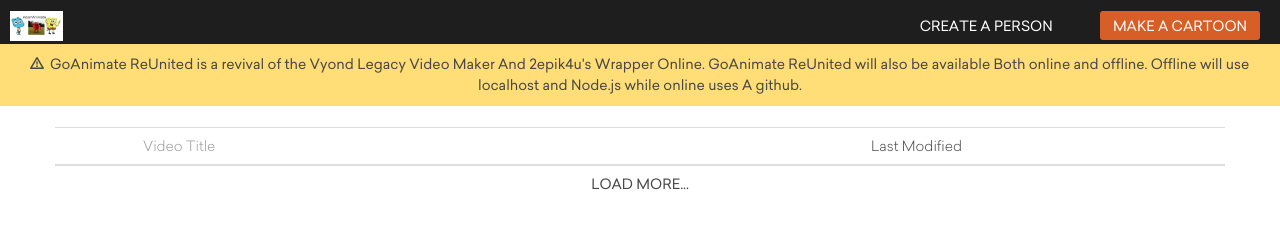
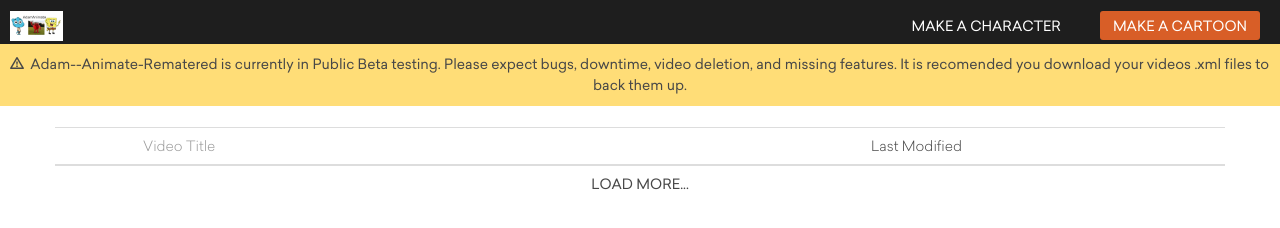
Before and after one commit to Adasp2010/Adam-Animate-Rematered-herokuapp, a website: page html/list.html in a window 1280 px wide. Drawn offline with Linux system fonts and the light colour scheme; no server answers.

Commit message:
Update list.html

```diff
--- a/html/list.html
+++ b/html/list.html
@@ -7,7 +7,7 @@
 			<div>
 
 				<div class="char_dropdown button_small">
-					<div>CREATE A PERSON</div>
+					<div>MAKE A CHARACTER</div>
 					<menu>
 						<a href="/cc?themeId=family&bs=adam">Adam</a>
 						<a href="/cc?themeId=family&bs=eve">Eve</a>
@@ -40,10 +40,8 @@
 			</div>
 		</div>
 		<div class="warning">
-			GoAnimate ReUnited is a revival of the Vyond Legacy Video Maker
-                                     And 2epik4u's Wrapper Online. GoAnimate ReUnited will also be available
-                                  Both online and offline. Offline will use localhost and Node.js while online uses
-                              A github.
+			Adam--Animate-Rematered is currently in Public Beta testing. Please expect bugs, downtime, video deletion, and missing features.
+			It is recomended you download your videos .xml files to back them up.
 	</header>
 	<table>
 		<thead>
```
